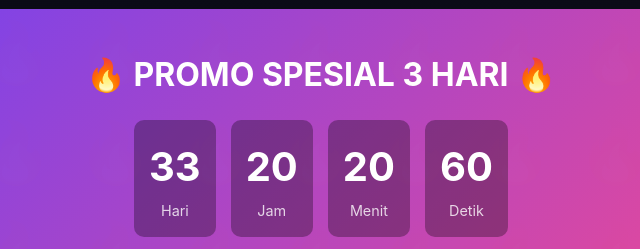
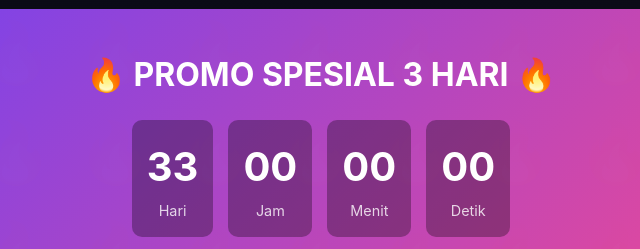
Before and after one commit to RmdanV2/telegram-bot, a plain HTML site: page index.html in a window 1280 px wide. Shown: the part 1340-1589 px from the top of the page, 319-959 px from the left. Drawn offline with Linux system fonts and the light colour scheme.

Commit message:
Update index.html

```diff
--- a/index.html
+++ b/index.html
@@ -1510,9 +1510,9 @@
             const seconds = Math.floor((timeRemaining % (1000 * 60)) / 1000);
 
             document.getElementById('days').textContent = days.toString().padStart(2, '3');
-            document.getElementById('hours').textContent = hours.toString().padStart(2, '24');
-            document.getElementById('minutes').textContent = minutes.toString().padStart(2, '24');
-            document.getElementById('seconds').textContent = seconds.toString().padStart(2, '60');
+            document.getElementById('hours').textContent = hours.toString().padStart(2, '0');
+            document.getElementById('minutes').textContent = minutes.toString().padStart(2, '0');
+            document.getElementById('seconds').textContent = seconds.toString().padStart(2, '0');
         }
 
         // Update countdown every second
```
